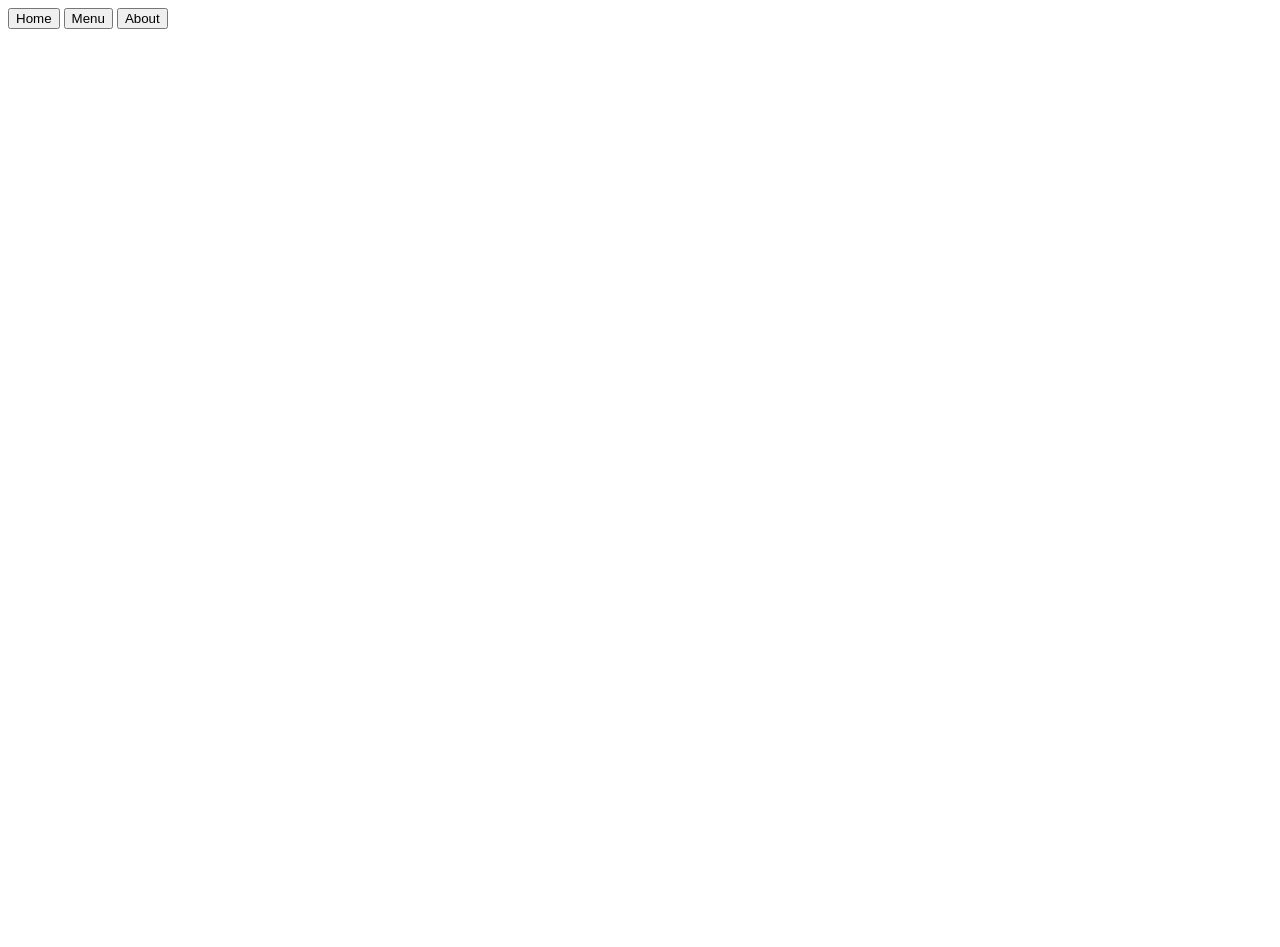
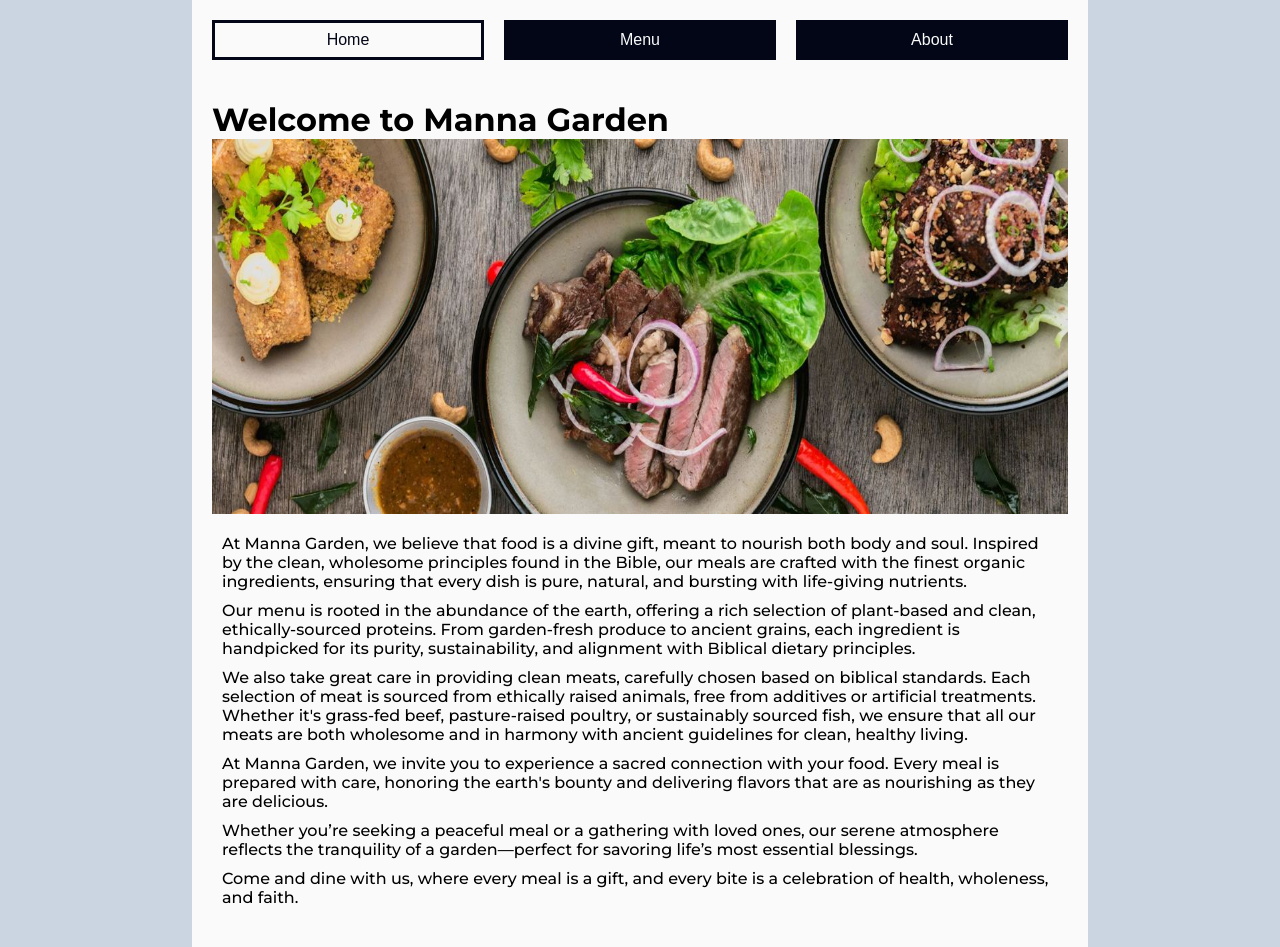
Before and after one commit to petyahyria/restaurant-page, a plain HTML site: page index.html in a window 1280 px wide. Before the commit the page ends 800 px from the top, so only its background shows below. Drawn offline with Linux system fonts and the light colour scheme; the site is published under a folder, as on GitHub Pages, so addresses that start at the root find nothing.

Commit message:
fix path issue

```diff
--- a/index.html
+++ b/index.html
@@ -7,7 +7,7 @@
     <link rel="preconnect" href="https://fonts.gstatic.com" crossorigin>
     <link href="https://fonts.googleapis.com/css2?family=Montserrat:ital,wght@0,100..900;1,100..900&display=swap" rel="stylesheet">
     <title>Restaurant page</title>
-<script defer src="/main.js"></script></head>
+<script defer src="./main.js"></script></head>
 <body>
     <header>
         <nav class="nav">
--- a/main.js
+++ b/main.js
@@ -479,7 +479,7 @@ module.exports = __webpack_require__.p + "63f753a68bd72bb5087e.jpg";
 /******/
 /******/ 	/* webpack/runtime/publicPath */
 /******/ 	(() => {
-/******/ 		__webpack_require__.p = "/";
+/******/ 		__webpack_require__.p = "./";
 /******/ 	})();
 /******/
 /******/ 	/* webpack/runtime/nonce */
```
